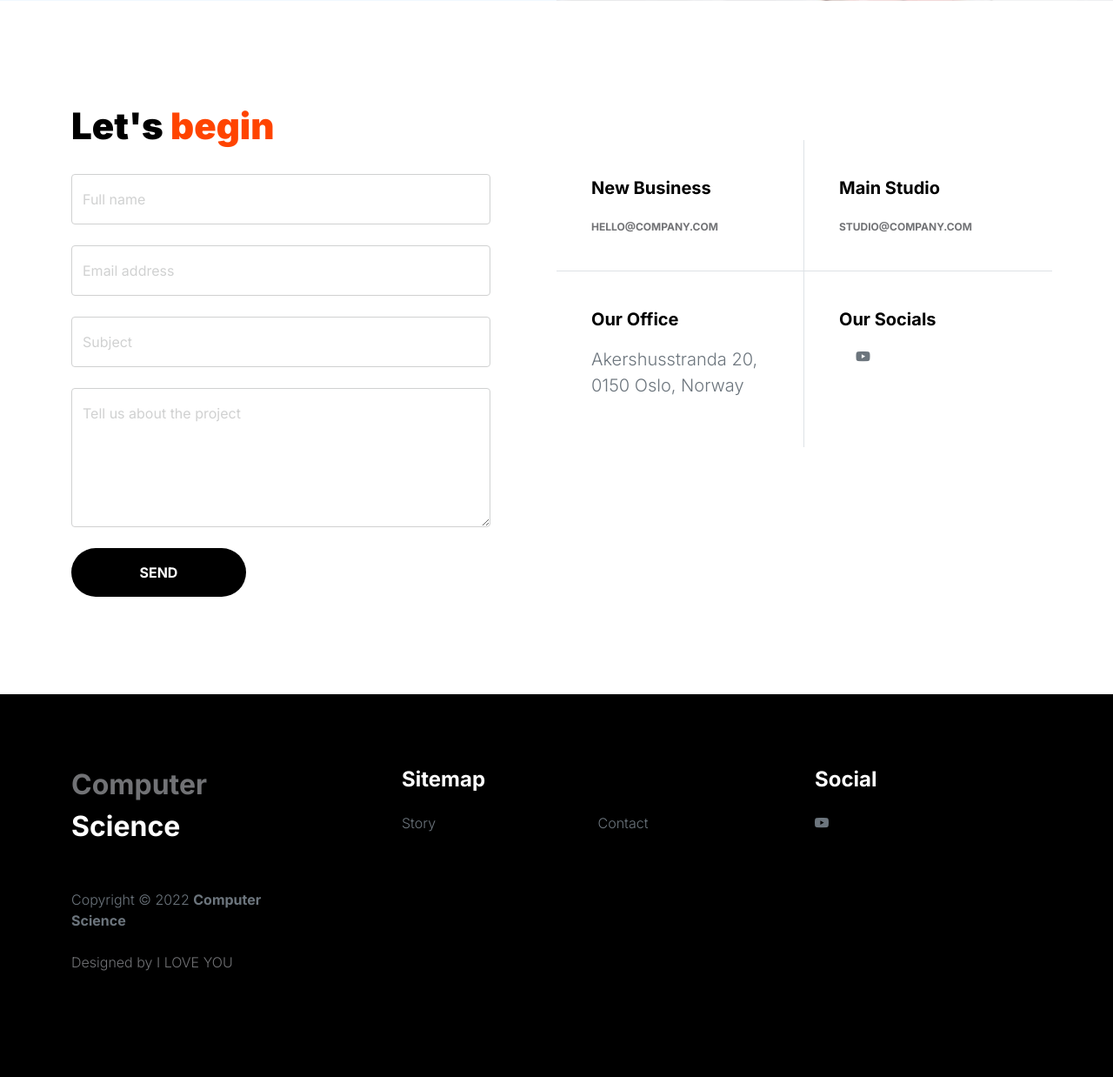
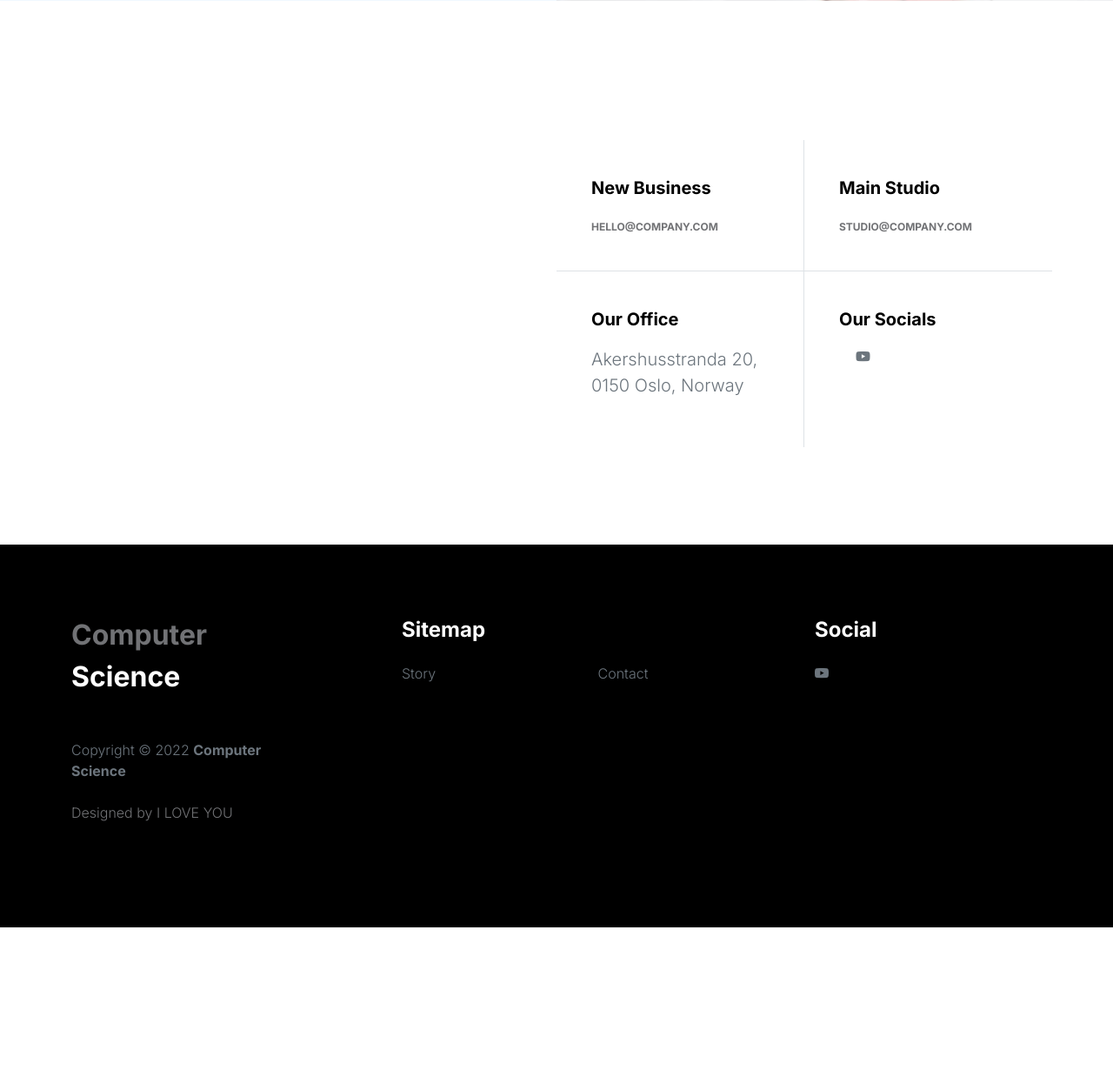
Before and after one commit to Jamboon007/clonebuch, a Django app: page /contact in a window 1280 px wide. Shown: the part 567-1805 px from the top of the page at 87% size. After the commit the page ends 1633 px from the top, so only its background shows below. Run offline with Django 4.2, Linux system fonts and the light colour scheme; some libraries are stand-ins or nearby versions.

Commit message:
Update contact.html

```diff
--- a/templates/contact.html
+++ b/templates/contact.html
@@ -20,41 +20,6 @@
 <section class="contact section-padding">
     <div class="container">
         <div class="row">
-
-            <div class="col-lg-6 col-12">
-                <h2 class="mb-4">Let's <span>begin</span></h2>
-
-                <form class="contact-form me-lg-5 pe-lg-3" role="form">
-
-                    <div class="form-floating">
-                        <input type="text" name="name" id="name" class="form-control" placeholder="Full name" required>
-
-                        <label for="name">Full name</label>
-                    </div>
-
-                    <div class="form-floating my-4">
-                        <input type="email" name="email" id="email" pattern="[^ @]*@[^ @]*" class="form-control" placeholder="Email address" required>
-
-                        <label for="email">Email address</label>
-                    </div>
-
-                    <div class="form-floating my-4">
-                        <input type="subject" name="subject" id="subject"class="form-control" placeholder="Subject" required>
-
-                        <label for="subject">Subject</label>
-                    </div>
-
-                    <div class="form-floating mb-4">
-                        <textarea id="message" name="message" class="form-control" placeholder="Leave a comment here" required style="height: 160px"></textarea>
-
-                        <label for="message">Tell us about the project</label>
-                    </div>
-
-                    <div class="col-lg-5 col-6">
-                        <button type="submit" class="form-control">Send</button>
-                    </div>
-                </form>
-            </div>
 
             <div class="col-lg-6 col-12 mt-5 ms-auto">
                 <div class="row">
```
